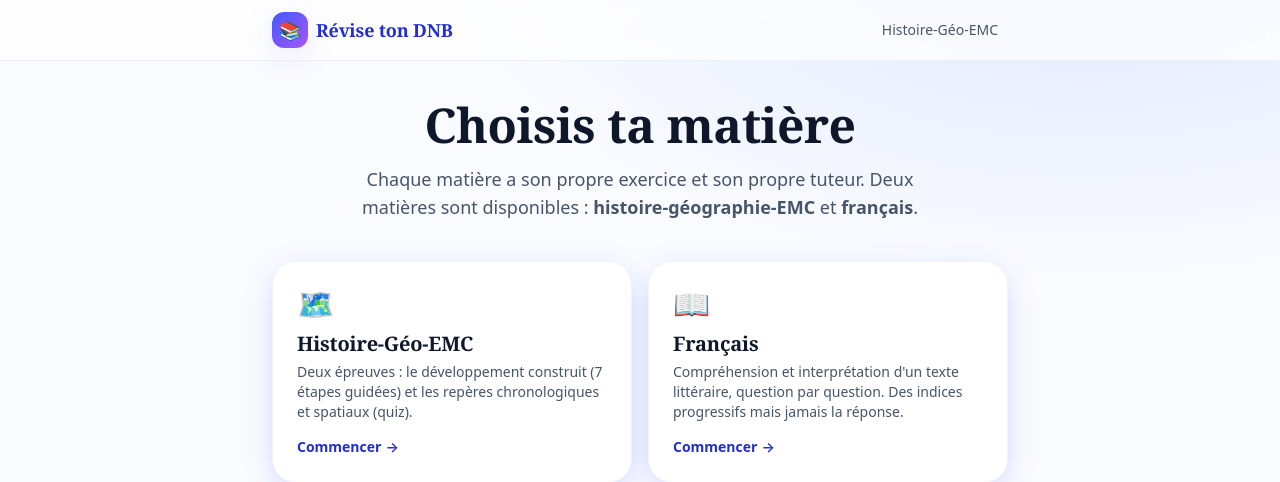
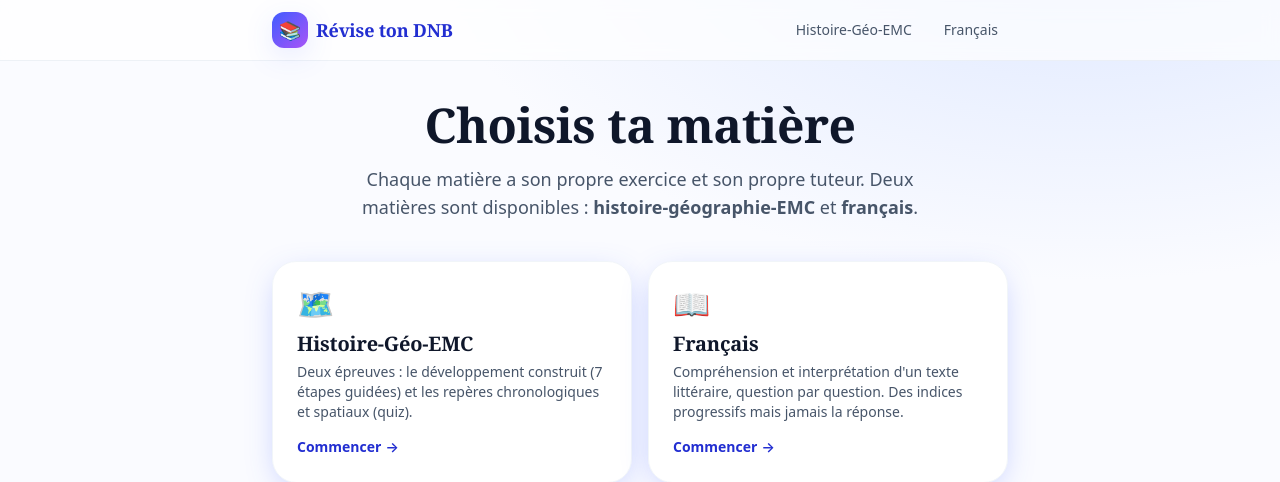
Before and after one commit to bmatge/preparation-dnb-histoire, a FastAPI app: page / in a window 1280 px wide. Shown: the top 482 px of the page. Run offline with FastAPI, Linux system fonts and the light colour scheme.

Commit message:
Ajoute Français au menu matières du header
Le lien Français était toujours en commentaire dans base.html. Maintenant
que la matière est branchée (compréhension + rédaction), on l'expose dans
le header au même niveau qu'Histoire-Géo-EMC.

Co-Authored-By: Claude Opus 4.6 (1M context) <noreply@anthropic.com>

```diff
--- a/app/core/templates/base.html
+++ b/app/core/templates/base.html
@@ -186,10 +186,10 @@
            class="text-slate-600 hover:text-brand-700 hover:bg-brand-50 font-medium px-2.5 py-1.5 rounded-lg transition">
           Histoire-Géo-EMC
         </a>
-        {# Futures matières, dans le même style :
-           <a href="/francais/" class="…">Français</a>
-           <a href="/maths/"    class="…">Maths</a>
-        #}
+        <a href="/francais/"
+           class="text-slate-600 hover:text-brand-700 hover:bg-brand-50 font-medium px-2.5 py-1.5 rounded-lg transition">
+          Français
+        </a>
       </nav>
     </div>
     {% block progress %}{% endblock %}
```
